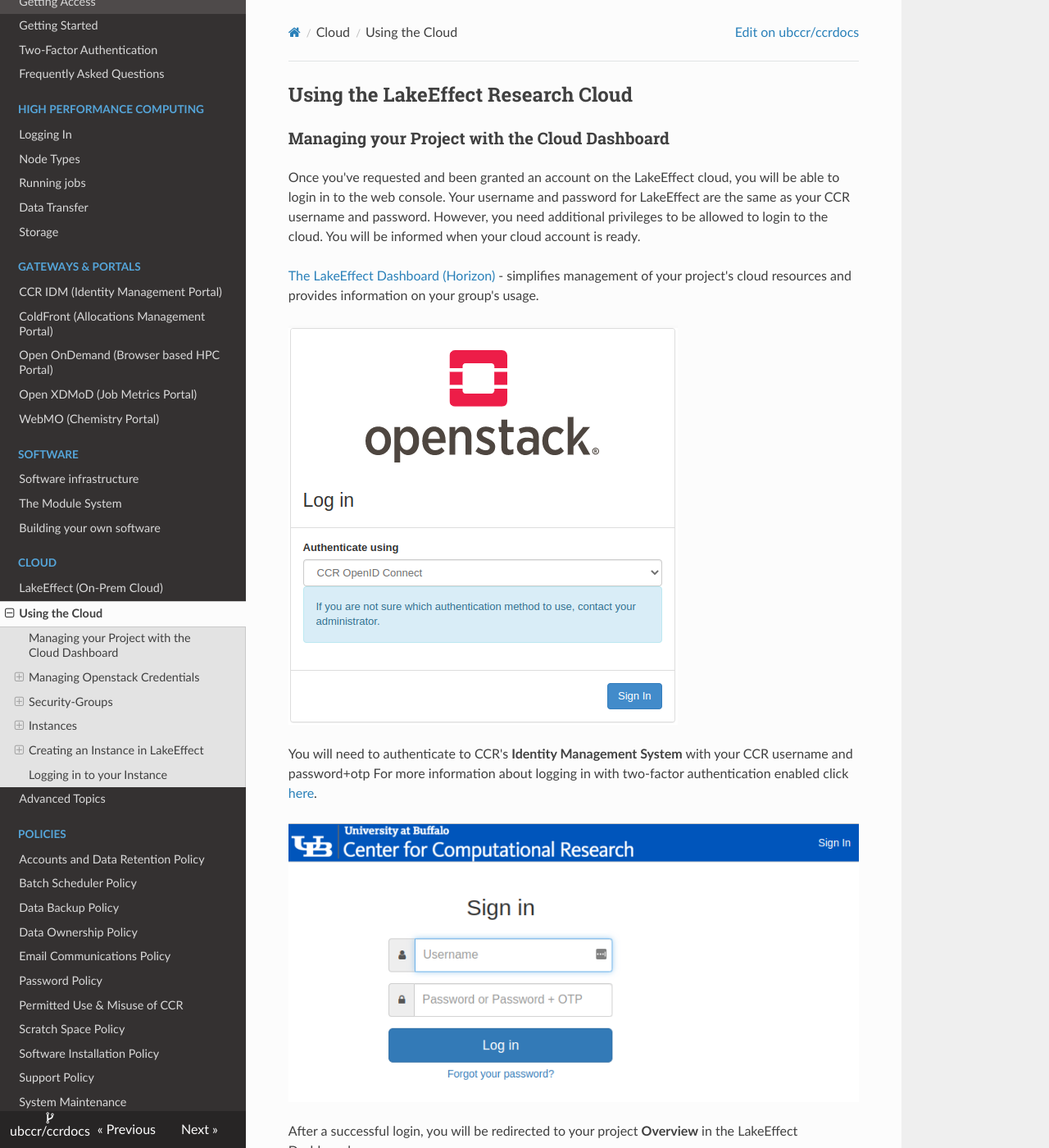
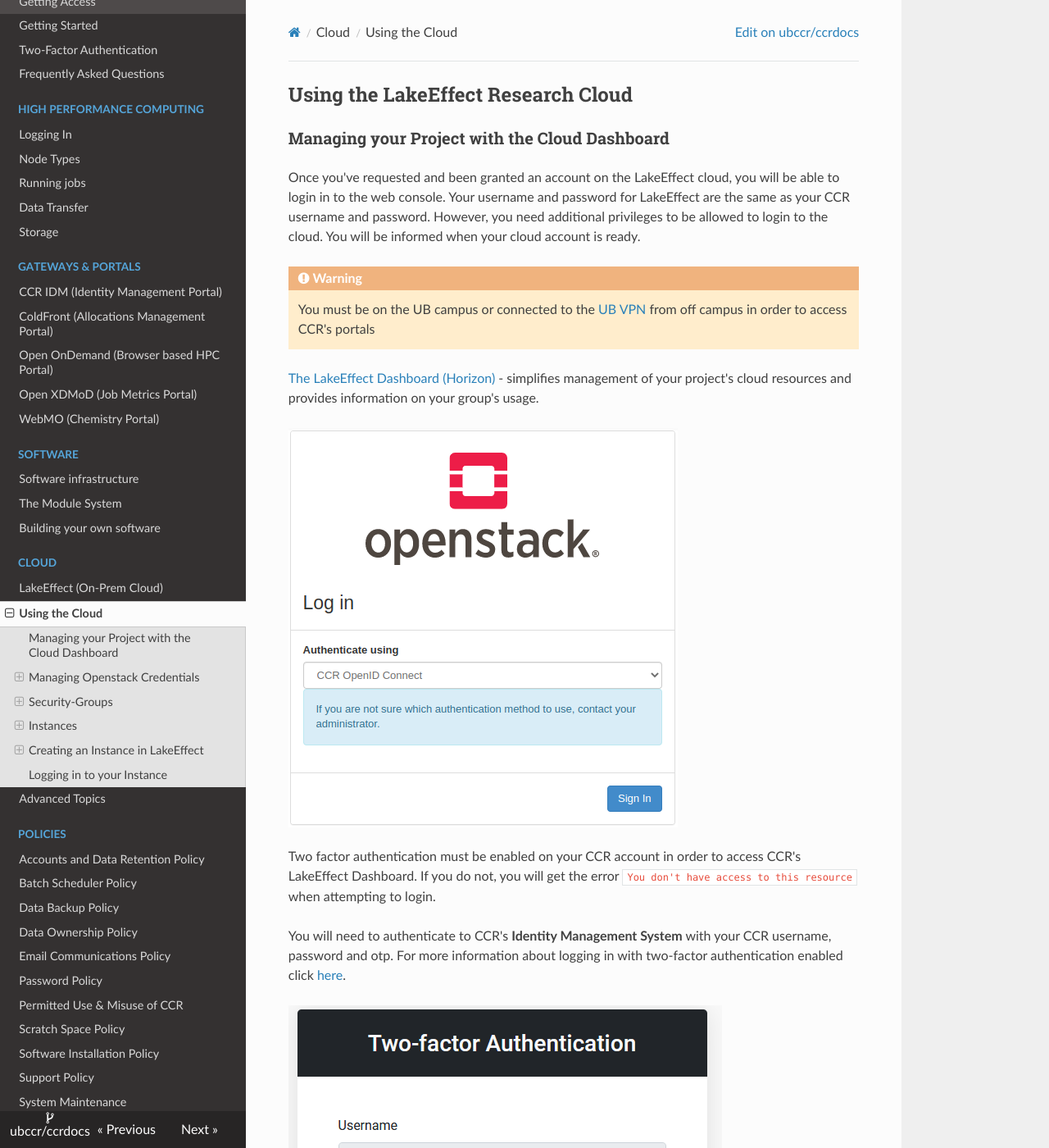
Before and after one commit to ubccr/ccrdocs, an MkDocs documentation site: the page built from pages/cloud/using.md, in a window 1280 px wide and 1400 px high. Shown: the whole window at 82% size. Built offline with MkDocs 1.6.1, drawn with Linux system fonts in a browser that asks for light colours; nearby versions of some CDN libraries; some of the changed text lies outside the part shown.

Commit message:
fixed some formatting and image for the new IDM

```diff
--- a/pages/cloud/using.md
+++ b/pages/cloud/using.md
@@ -6,16 +6,21 @@ Once you've requested and been granted an account on the LakeEffect cloud, you w
 Your username and password for LakeEffect are the same as your CCR username and password.  However, you need additional
 privileges to be allowed to login to the cloud.  You will be informed when your cloud account is ready.
 
+!!! Warning
+    You must be on the UB campus or connected to the [UB VPN](https://buffalo.edu/ubit) from off campus in order to access CCR's portals
+
 [The LakeEffect Dashboard (Horizon)](https://dashboard.cloud.ccr.buffalo.edu) - simplifies management of your project's cloud resources and provides information on your group's usage.
 
 ![](../images/cloud/openid.png)
 
+Two factor authentication must be enabled on your CCR account in order to access CCR's LakeEffect Dashboard.  If you do not, you will get the error ``You don't have access to this resource`` when attempting to login.
 
-You will need to authenticate to CCR's **Identity Management System** with your CCR username and password+otp
+You will need to authenticate to CCR's **Identity Management System** with your CCR username, password and otp.
 For more information about logging in with two-factor authentication enabled click [here](../2fa.md).
 
-![](../images/cloud/ccridm.png)
+![](../images/cloud/ccridm2.png)
 
+[More information on two factor authentication](../2fa.md)
 
 After a successful login, you will be redirected to your project **Overview** in the LakeEffect Dashboard:
 
```
Also changed, not shown: pages/images/cloud/ccridm.png (deleted), pages/images/cloud/ccridm2.png (added).
